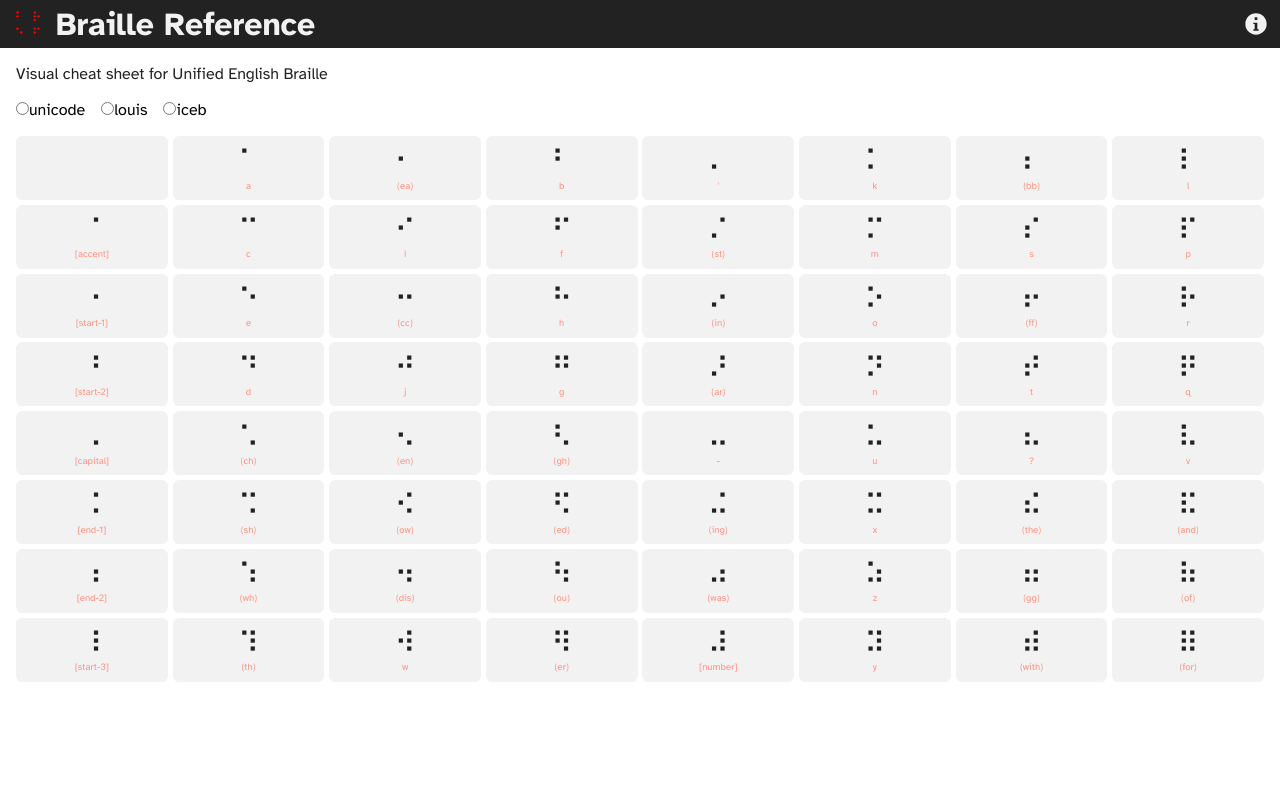
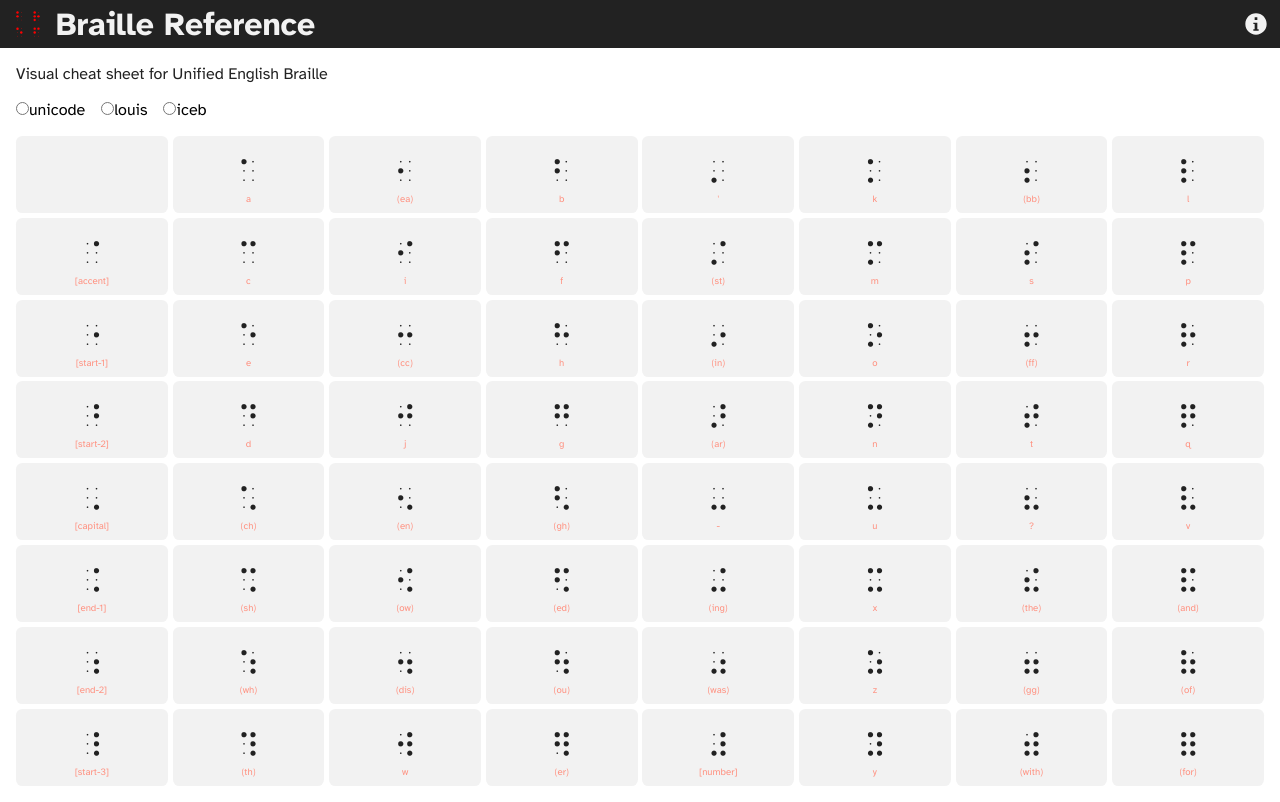
Before and after one commit to mbdeaton/bref, a React (Create React App) app: page / in a window 1280 px wide. Built offline with nearby package versions, Linux system fonts and the light colour scheme.

Commit message:
Employ simbraille font and resize things

```diff
--- a/src/RefCell.css
+++ b/src/RefCell.css
@@ -1,6 +1,10 @@
+@font-face {
+  font-family: "Optimamodoki";
+  src: url("fonts/Optimamodoki-rgABO.ttf");
+}
+
 .ref-cell {
-  min-height: calc(4 * var(--margin-page));
-  padding: calc(0.5 * var(--margin-page));
+  padding-bottom: calc(0.5 * var(--margin-page));
   background-color: var(--color-light);
   border-radius: calc(0.4 * var(--margin-page));
   display: flex;
@@ -11,8 +15,9 @@
 
 .braille {
   color: var(--color-dark);
+  font-family: "Optimamodoki", sans-serif;
   border-radius: calc(0.2 * var(--margin-page));
-  font-size: 1.2rem;
+  font-size: 2rem;
 }
 
 .english {
@@ -22,7 +27,7 @@
 
 @media only screen and (min-width: 660px) {
   .braille {
-    font-size: 1.8rem;
+    font-size: 3rem;
   }
   .english {
     font-size: 0.6rem;
```
